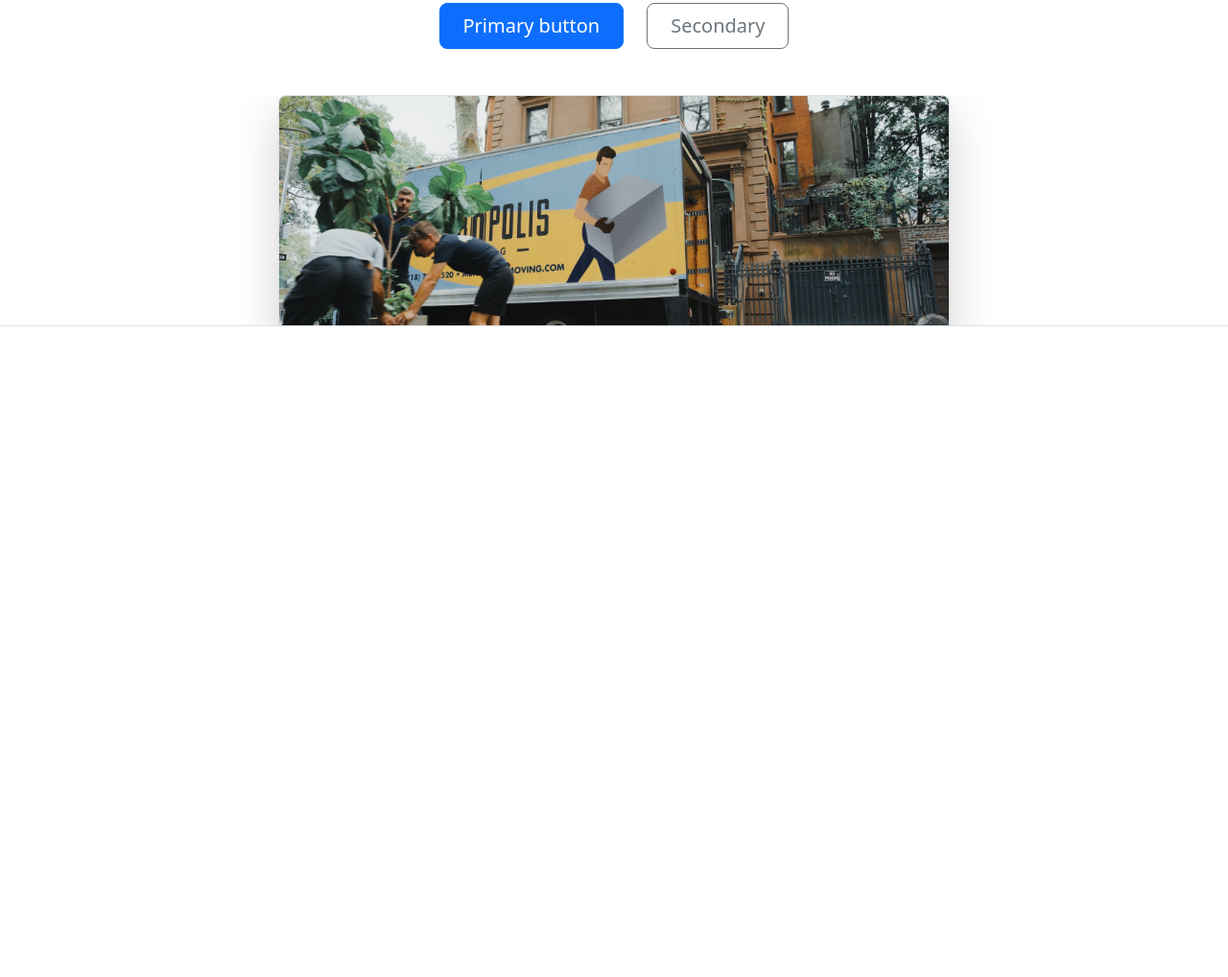
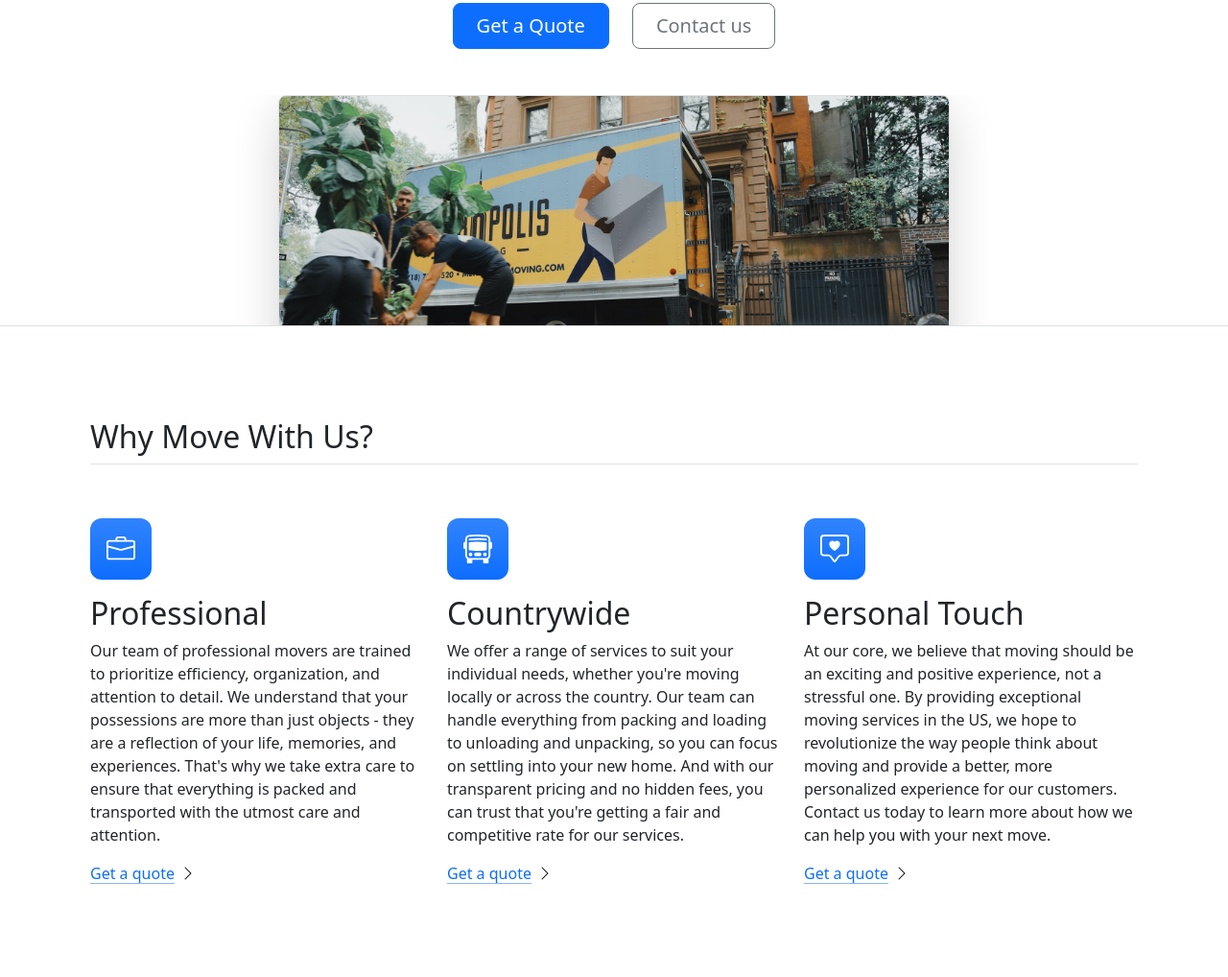
Before and after one commit to avelic5/MoveIt, a plain HTML site: page index.html in a window 1280 px wide. Shown: the part 398-1416 px from the top of the page at 96% size. Before the commit the page ends 800 px from the top, so only its background shows below. Drawn offline with nearby package versions, Linux system fonts and the light colour scheme.

Commit message:
Add features

```diff
--- a/index.html
+++ b/index.html
@@ -8,7 +8,11 @@
   <link href="https://cdn.jsdelivr.net/npm/bootstrap@5.3.0-alpha2/dist/css/bootstrap.min.css" rel="stylesheet"
     integrity="sha384-aFq/bzH65dt+w6FI2ooMVUpc+21e0SRygnTpmBvdBgSdnuTN7QbdgL+OapgHtvPp" crossorigin="anonymous">
   <style>
-
+.feature-icon {
+      width: 4rem;
+      height: 4rem;
+      border-radius: 0.75rem;
+    }
   </style>
 </head>
 
@@ -49,8 +53,75 @@
 </nav>
 
 <div class="px-4 pt-5 my-5 text-center border-bottom">
-  <h1 class="display-4 fw-bold text-body-emphasis">Centered screenshot</h1>
-  <div class="col-lg-6 mx-auto"> <p class="lead mb-4">Quickly design and customize responsive mobile-first sites with Bootstrap, the world’s most popular front-end open source toolkit, featuring Sass variables and mixins, responsive grid system, extensive prebuilt components, and powerful JavaScript plugins.</p> <div class="d-grid gap-2 d-sm-flex justify-content-sm-center mb-5"> <button type="button" class="btn btn-primary btn-lg px-4 me-sm-3" fdprocessedid="8yg6xw">Primary button</button> <button type="button" class="btn btn-outline-secondary btn-lg px-4" fdprocessedid="eoqig9">Secondary</button> </div> </div> <div class="overflow-hidden" style="max-height: 30vh;"> <div class="container px-5"> <img src="./moving-van.jpg" class="img-fluid border rounded-3 shadow-lg mb-4" alt="Example image" width="700" height="500" loading="lazy"> </div> </div> </div>
+  <h1 class="display-4 fw-bold text-body-emphasis">Move With Joy</h1>
+  <div class="col-lg-6 mx-auto"> <p class="lead mb-4">Welcome to our website, where we are on a mission to provide exceptional moving services to customers in the US. As a startup, we believe that moving doesn't have to be stressful or complicated, and we are passionate about making the process as seamless and enjoyable as possible.</p>
+    <div class="d-grid gap-2 d-sm-flex justify-content-sm-center mb-5">
+      <button type="button" class="btn btn-primary btn-lg px-4 me-sm-3" fdprocessedid="8yg6xw">Get a Quote</button>
+      <button type="button" class="btn btn-outline-secondary btn-lg px-4" fdprocessedid="eoqig9">Contact us</button> </div>
+    </div>
+     <div class="overflow-hidden" style="max-height: 30vh;">
+      <div class="container px-5">
+        <img src="./moving-van.jpg" class="img-fluid border rounded-3 shadow-lg mb-4" alt="Example image" width="700" height="500" loading="lazy">
+      </div> </div> </div>
+      <div class="container px-4 py-5" id="featured-3">
+    <h2 class="pb-2 border-bottom">Why Move With Us?</h2>
+    <div class="row g-4 py-5 row-cols-1 row-cols-lg-3">
+      <div class="feature col">
+        <div
+          class="feature-icon d-inline-flex align-items-center justify-content-center text-bg-primary bg-gradient fs-2 mb-3">
+          <img src="./briefcase.svg" alt="briefcase" height="30">
+        </div>
+        <h3 class="fs-2">Professional</h3>
+        <p>Our team of professional movers are trained to prioritize efficiency, organization, and attention to detail.
+          We
+          understand that your possessions are more than just objects - they are a reflection of your life, memories,
+          and
+          experiences. That's why we take extra care to ensure that everything is packed and transported with the utmost
+          care and
+          attention.</p>
+        <a href="#" class="icon-link">
+          Get a quote
+          <img src="./chevron-right.svg" alt="chevron-right">
+        </a>
+      </div>
+      <div class="feature col">
+        <div
+          class="feature-icon d-inline-flex align-items-center justify-content-center text-bg-primary bg-gradient fs-2 mb-3">
+          <img src="./bus-front.svg" alt="bus-front" height="30">
+        </div>
+        <h3 class="fs-2">Countrywide</h3>
+        <p>We offer a range of services to suit your individual needs, whether you're moving locally or across the
+          country. Our
+          team can handle everything from packing and loading to unloading and unpacking, so you can focus on settling
+          into your
+          new home. And with our transparent pricing and no hidden fees, you can trust that you're getting a fair and
+          competitive
+          rate for our services.</p>
+        <a href="#" class="icon-link">
+          Get a quote
+          <img src="./chevron-right.svg" alt="chevron-right">
+        </a>
+      </div>
+      <div class="feature col">
+        <div
+          class="feature-icon d-inline-flex align-items-center justify-content-center text-bg-primary bg-gradient fs-2 mb-3">
+          <img src="./chat-square-heart.svg" alt="chat-square-heart" height="30">
+        </div>
+        <h3 class="fs-2">Personal Touch</h3>
+        <p>At our core, we believe that moving should be an exciting and positive experience, not a stressful one. By
+          providing
+          exceptional moving services in the US, we hope to revolutionize the way people think about moving and provide
+          a better,
+          more personalized experience for our customers. Contact us today to learn more about how we can help you with
+          your next
+          move.</p>
+        <a href="#" class="icon-link">
+          Get a quote
+          <img src="./chevron-right.svg" alt="chevron-right">
+        </a>
+      </div>
+    </div>
+  </div>
 <script src="https://cdn.jsdelivr.net/npm/bootstrap@5.3.7/dist/js/bootstrap.bundle.min.js" integrity="sha384-ndDqU0Gzau9qJ1lfW4pNLlhNTkCfHzAVBReH9diLvGRem5+R9g2FzA8ZGN954O5Q" crossorigin="anonymous"></script>
 </body>
 
```
Also changed, not shown: solution.html (+1 -0 lines).
